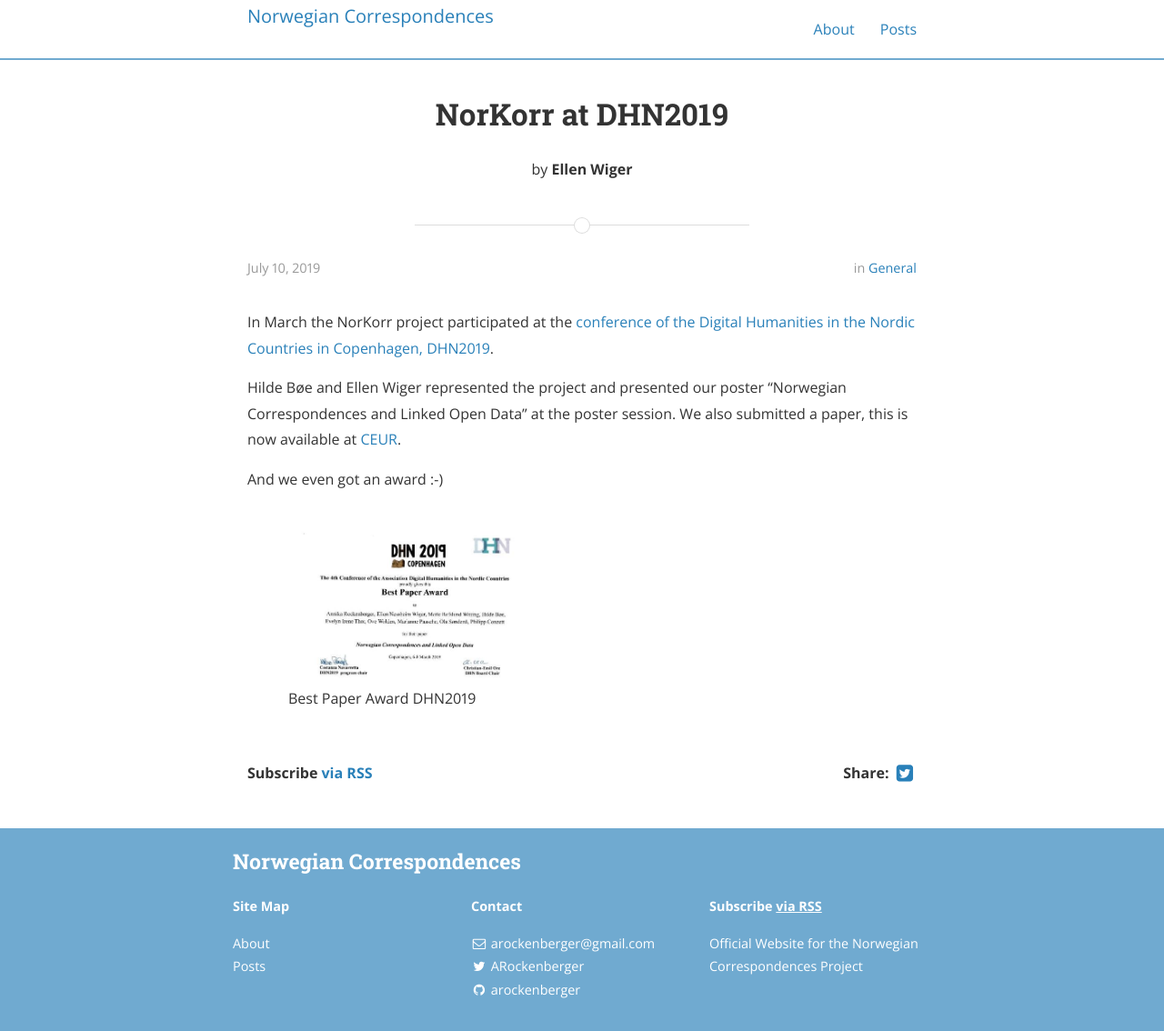
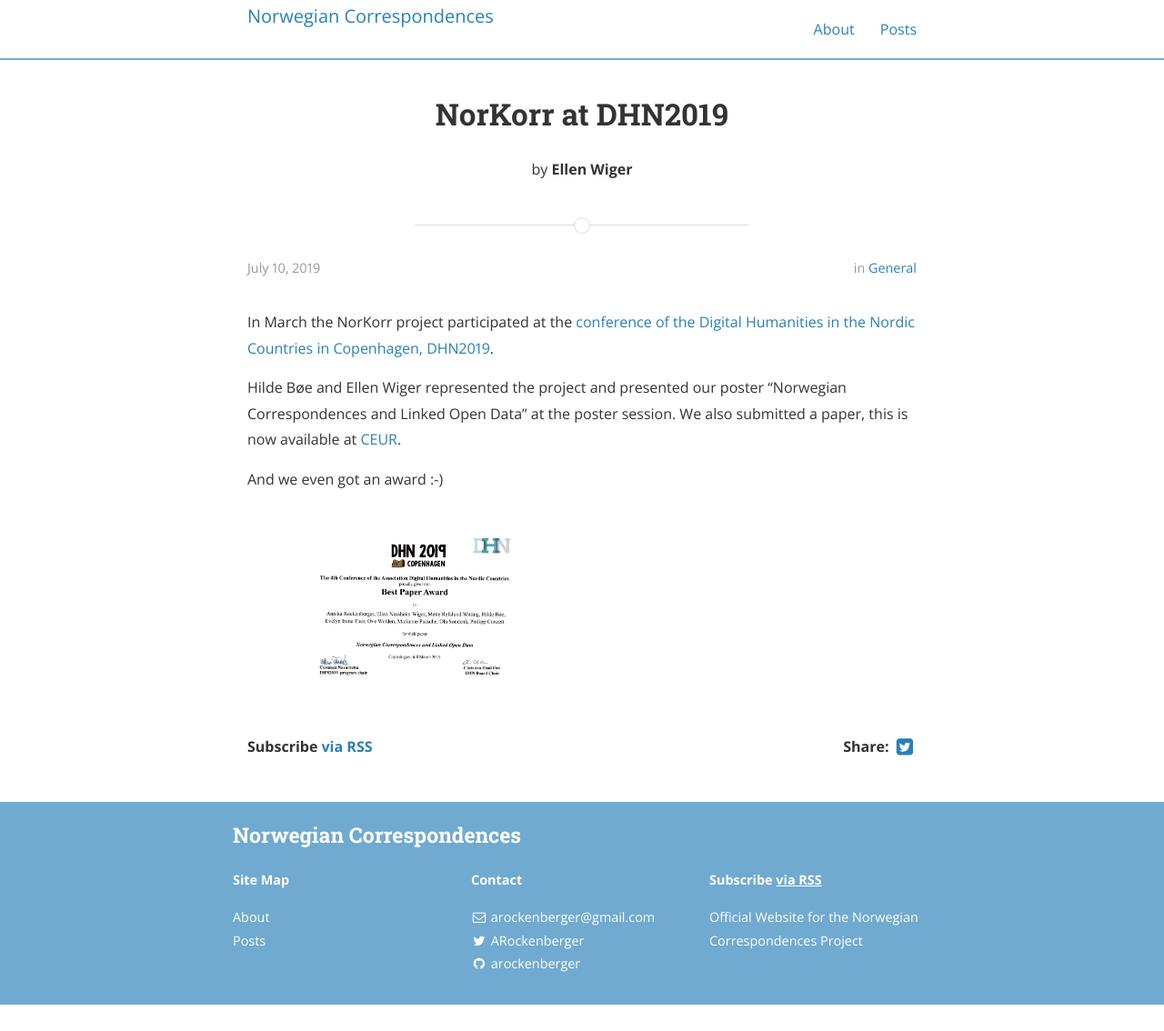
Before and after one commit to arockenberger/NorKorr, a Jekyll site: the page built from _posts/2019-07-10-project.markdown, in a window 1280 px wide. Shown: the whole page at 91% size. Built offline with Jekyll 4.4.1, drawn with Linux system fonts in a browser that asks for light colours; nearby versions of some CDN libraries; after the commit the page ends 1105 px from its top, so only the background shows below that.

Commit message:
Update 2019-07-10-project.markdown

```diff
--- a/_posts/2019-07-10-project.markdown
+++ b/_posts/2019-07-10-project.markdown
@@ -14,8 +14,8 @@
 <div class="row">
   <div class="column">
    <figure>
-    <img src="/NorKorr/assets/BestPaperAward_small.jpg" title="Best Paper Award DHN2019">
-    <figcaption>Best Paper Award DHN2019</figcaption>
+    <img src="/NorKorr/assets/BestPaperAwardDHN2019.jpg" title="Best Paper Award DHN2019">
+    <figcaption></figcaption>
    </figure>
   </div>
 </div>
```
